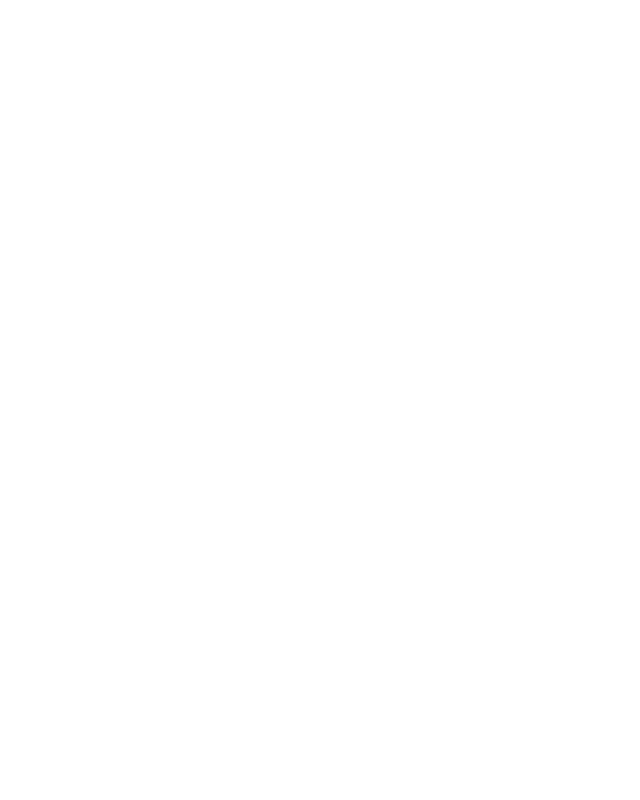
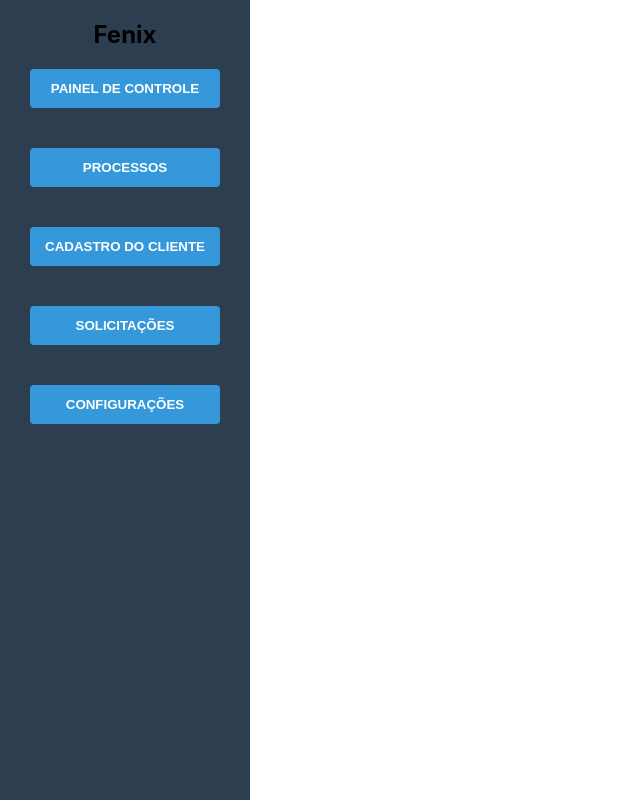
Before and after one commit to ghts2110/Fenix, a React (Create React App) app in the folder web/: page /dashboard in a window 1280 px wide. Shown: the whole page, without its empty margins (0-640 px from the left). Built offline with nearby package versions, Linux system fonts and the light colour scheme.

Commit message:
NavigatePanel

```diff
--- a/web/src/components/NavigatePanel/NavigatePanel.module.css
+++ b/web/src/components/NavigatePanel/NavigatePanel.module.css
@@ -0,0 +1,37 @@
+.NavigatePanel_bg {
+    display: grid;
+    grid-template-columns: auto 1fr 1fr;
+}
+
+.NavigatePanelContainer {
+    height: 100vh;
+    width: 250px;
+    background-color: #2c3e50; /* Fundo escuro elegante */
+    text-align: center;
+    justify-items: center;
+}
+
+.buttonsContainer {
+    display: flex;
+    width: max-content;
+    flex-direction: column;
+    justify-self: center;
+    gap: 40px;
+    margin: 0 auto;
+}
+
+.button {
+    cursor: pointer;
+    background-color: #3498db; /* Azul suave */
+    border: none;
+    border-radius: 4px;
+    padding: 12px 15px;
+    text-transform: uppercase;
+    color: white; /* Texto branco para contraste */
+    font-weight: bold; /* Deixa o texto mais destacado */
+}
+
+.button:hover {
+    background-color: #2980b9; /* Azul mais escuro no hover */
+    transition: 0.3s;
+}
--- a/web/src/components/NavigatePanel/index.js
+++ b/web/src/components/NavigatePanel/index.js
@@ -1,19 +1,20 @@
 import styles from "./NavigatePanel.module.css";
 
-function NavigatePanel({imagem}){
-    return(
-        <section className ={styles.background}>
-             <div
-                className={styles.banner}
-                style={{backgroundImage : `url('/imagems/${imagem}.png')`}}
-            >
-            </div >
-
-        </section>
-    );
-
+function NavigatePanel() {
+  return (
+    <section className={styles.NavigatePanel_bg}>
+      <div className={styles.NavigatePanelContainer}>
+        <h1>Fenix</h1>
+        <div className={styles.buttonsContainer}>
+          <button className={styles.button}>Painel de Controle</button>
+          <button className={styles.button}>Processos</button>
+          <button className={styles.button}>Cadastro do Cliente</button>
+          <button className={styles.button}>Solicitações</button>
+          <button className={styles.button}>Configurações</button>
+        </div>
+      </div>
+    </section>
+  );
 }
 
-
-
 export default NavigatePanel;
--- a/web/src/components/TelaDashboard/index.js
+++ b/web/src/components/TelaDashboard/index.js
@@ -1,10 +1,11 @@
 import styles from './TelaDashboard.module.css';
+
 import NavigatePanel from '../NavigatePanel';
 
 function TelaDashboard() {
     return (
         <main className={styles.TelaDashboard}>
-            <NavigatePanel></NavigatePanel>
+            <NavigatePanel className={styles.item1}/>
         </main>
     );
 }
```
